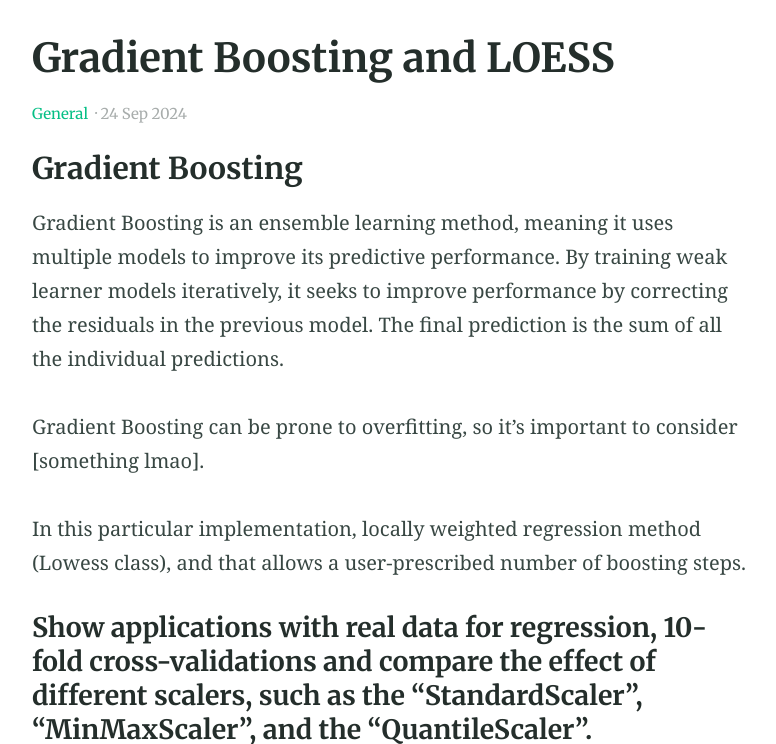
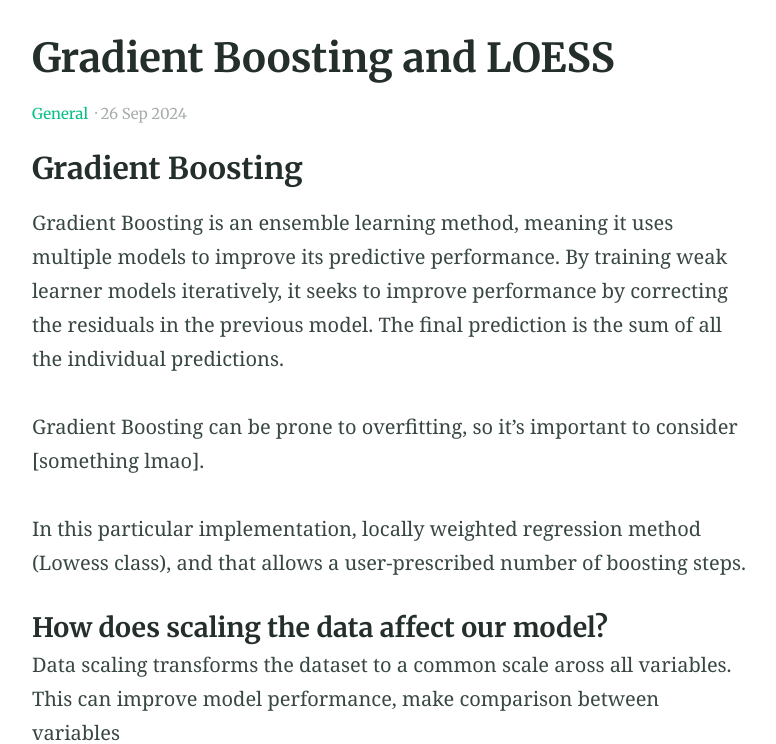
Before and after one commit to emxee333/data-440-capstone, a Jekyll site: the page built from _posts/2024-09-26-gradient-boosting.md, in a window 1280 px wide and 900 px high, scrolled down 256 px, cut to the strip 156-900 px from the top of the window. Shown: the whole strip, without its empty margins (251-1027 px from the left). Built offline with Jekyll 4.4.1, drawn with Linux system fonts in a browser that asks for light colours.

Commit message:
Update and rename 2024-09-24-gradient-boosting.md to 2024-09-26-gradient-boosting.md

```diff
--- a/_posts/2024-09-24-gradient-boosting.md
+++ b/_posts/2024-09-26-gradient-boosting.md
@@ -19,7 +19,10 @@ Gradient Boosting can be prone to overfitting, so it's important to consider [so
 In this particular implementation,  locally weighted regression method (Lowess class), and that allows a user-prescribed number of boosting steps.
 
 
-#### Show applications with real data for regression, 10-fold cross-validations and compare the effect of different scalers, such as the “StandardScaler”, “MinMaxScaler”, and the “QuantileScaler”.
+#### How does scaling the data affect our model?
+Data scaling transforms the dataset to a common scale aross all variables. This can improve model performance, make comparison between variables
+
+Show applications with real data for regression, 10-fold cross-validations and compare the effect of different scalers, such as the “StandardScaler”, “MinMaxScaler”, and the “QuantileScaler”.
 
 StandardScaler uses the z-score
 
```
